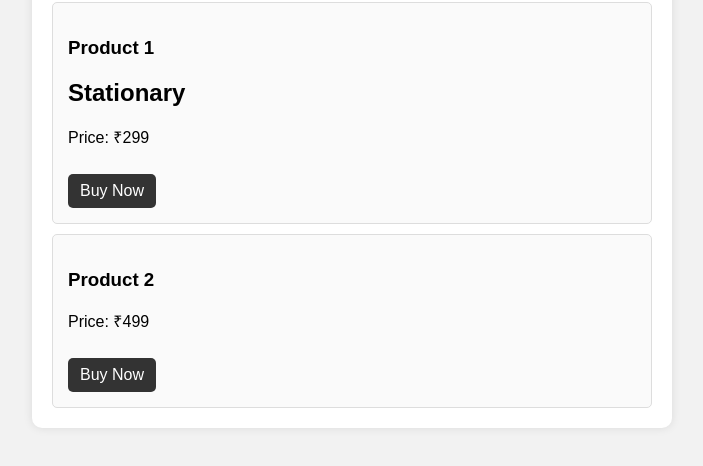
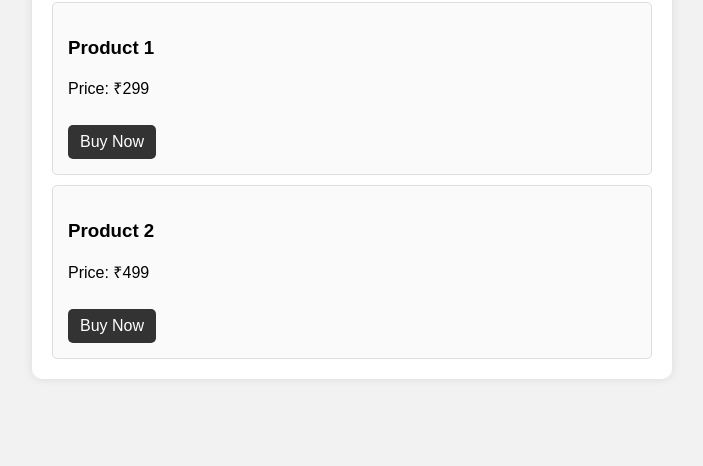
Before and after one commit to hemalatha26407-eng/CodeAlpha_Ecommerce, a plain HTML site: page index.html in a window 1280 px wide. Shown: the part 118-584 px from the top of the page, without its empty margins (288-991 px from the left). Drawn offline with Linux system fonts and the light colour scheme.

Commit message:
Remove product category from index.html

```diff
--- a/index.html
+++ b/index.html
@@ -46,7 +46,6 @@
 
     <div class="product">
         <h3>Product 1</h3>
-        <h2>Stationary</h2>
         <p>Price: ₹299</p>
         <a class="btn">Buy Now</a>
     </div>
```
